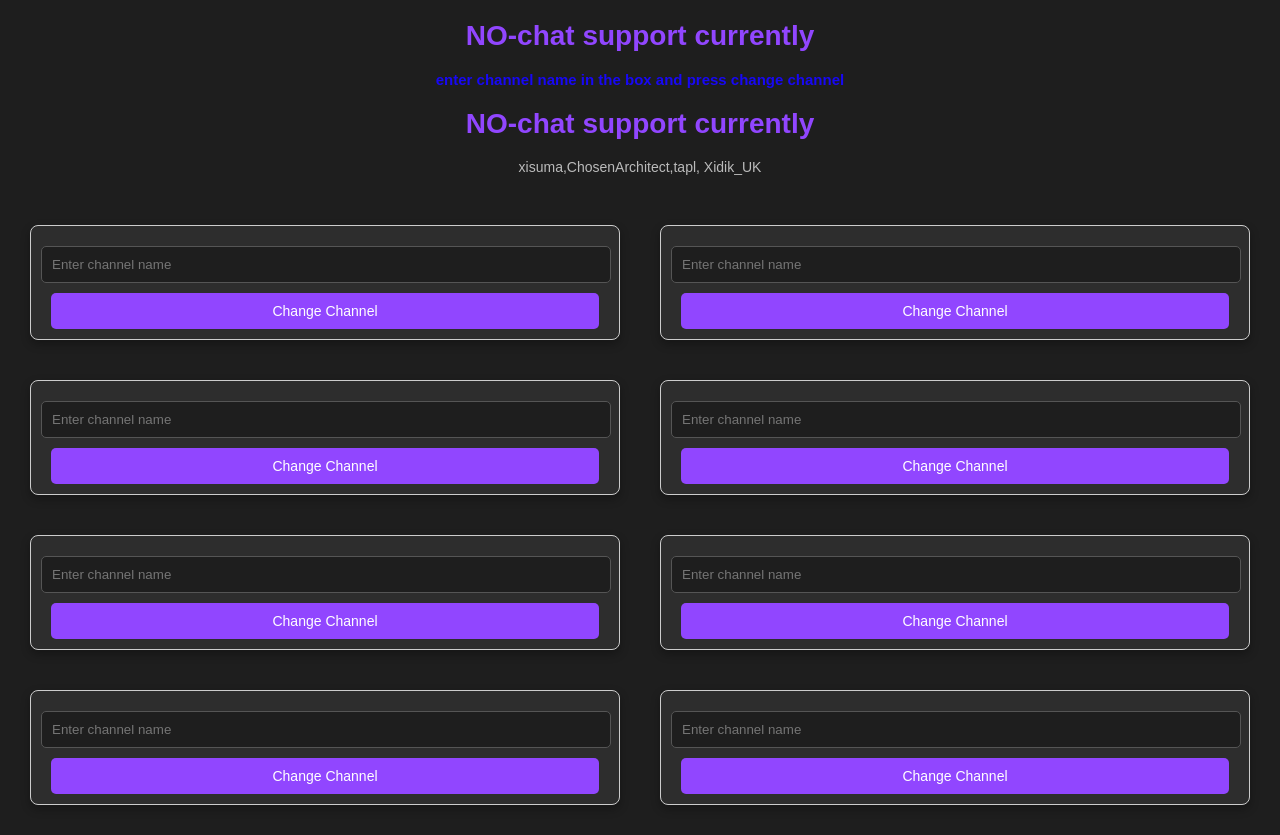
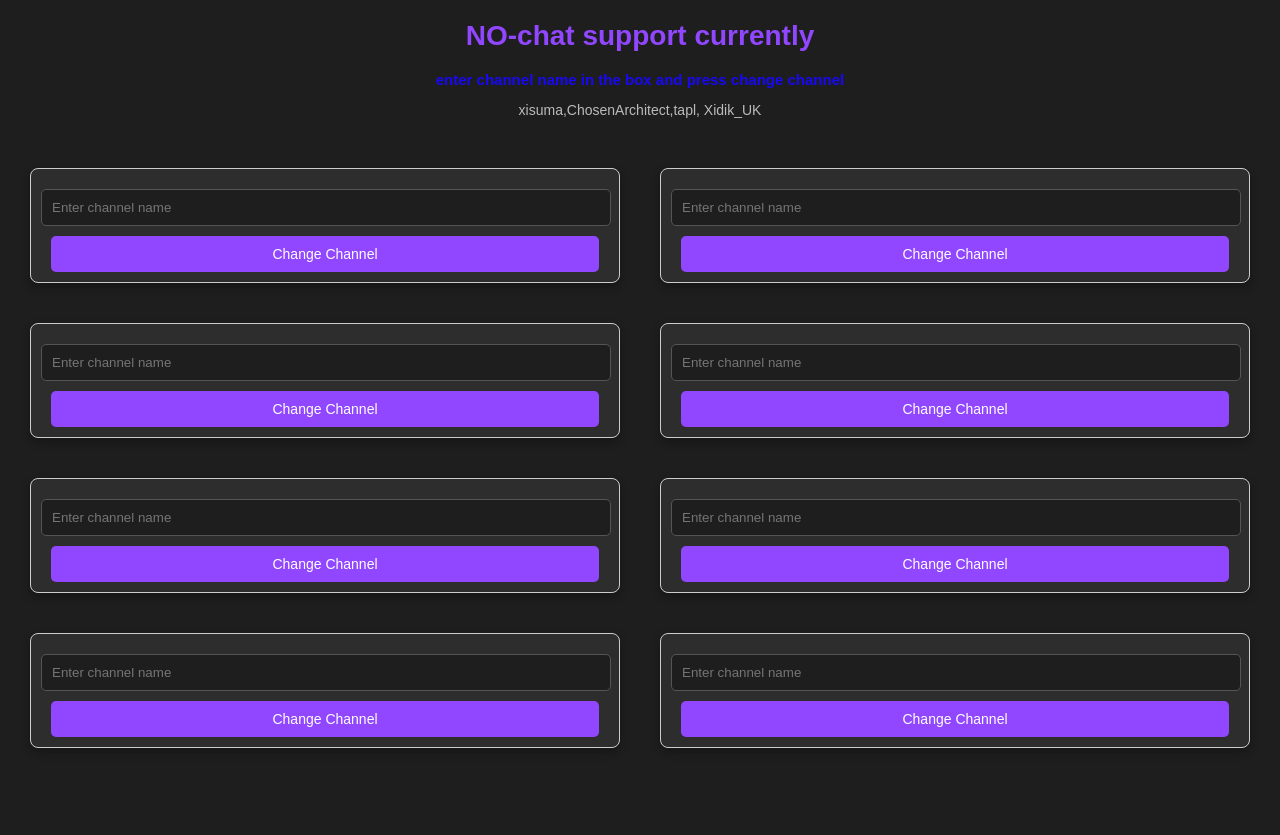
Before and after one commit to lapislui/Multi-Twitch-Veiwer, a plain HTML site: page index.html in a window 1280 px wide. After the commit the page ends 800 px from the top, so only its background shows below. Drawn offline with Linux system fonts and the light colour scheme; a script that the page names is missing.

```diff
--- a/index.html
+++ b/index.html
@@ -20,7 +20,7 @@
 <body>
     <h1>NO-chat support currently </h1>
     <h2>enter channel name in the box and press change channel</h2>
-    <h1>NO-chat support currently </h1>
+
     <p>xisuma,ChosenArchitect,tapl,
         Xidik_UK</p>
 <div id="twitch-streams">
```
